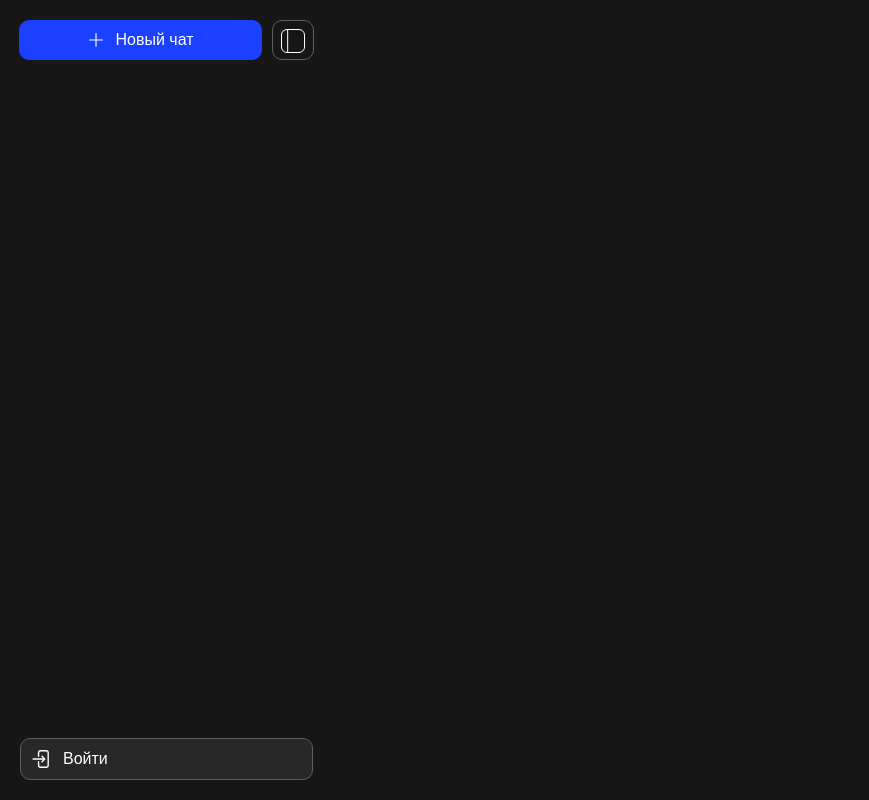
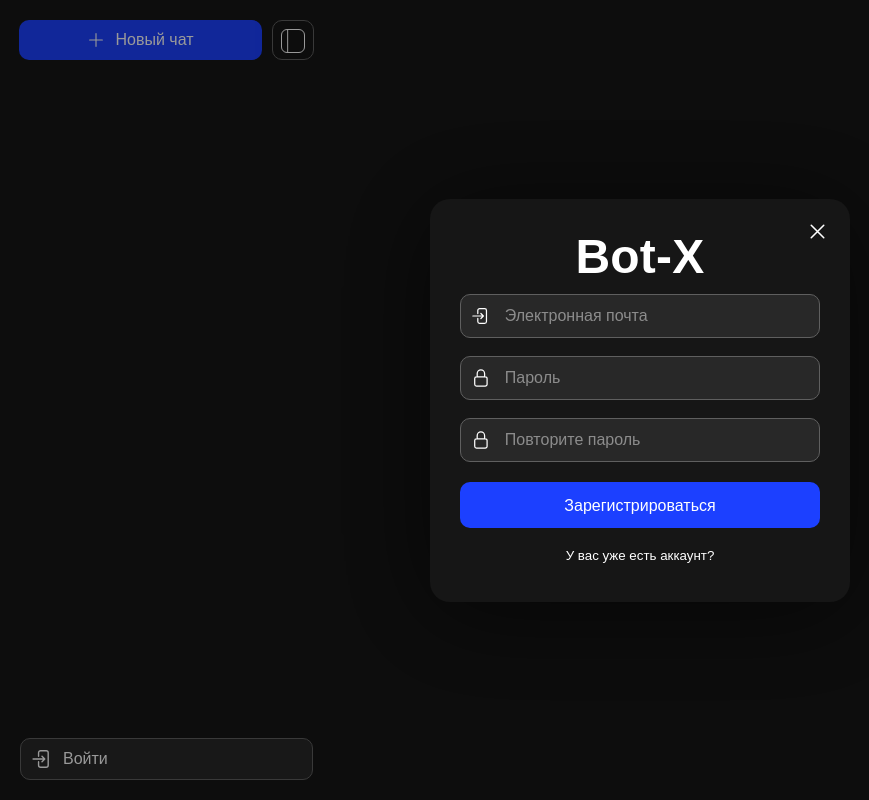
Before and after one commit to web-kaizen/ChatBot, a Vue app: page / in a window 1280 px wide. Shown: the whole page, without its empty margins (0-869 px from the left). Built offline with nearby package versions, Linux system fonts and the light colour scheme.

Commit message:
создал компоненты для модальных окон авторизации, регистрации и подтверждения кода

```diff
--- a/src/assets/styles/style.css
+++ b/src/assets/styles/style.css
@@ -215,6 +215,12 @@ ul {
     background: transparent;
     height: 14px;
     transition: all .5s;
+    width: 14px;
+    height: 14px;
+}
+
+.user-balance-update svg {
+    color: #1C40FF;
 }
 
 .user-actions {
@@ -431,13 +437,16 @@ ul {
 
 .popup-close {
     display: block;
-    width: 15px;
-    height: 15px;
-    fill: #FFF;
+    width: 25px;
+    height: 25px;
     position: absolute;
     top: 20px;
     right: 20px;
     cursor: pointer;
+}
+
+.popup-close svg {
+    color: #fff;
 }
 
 .form-login {
@@ -471,6 +480,12 @@ ul {
 
 .form-input.invalid {
     border-color: #ff0000;
+}
+
+.form-input svg {
+    color: #fff;
+    width: 22px;
+    height: 22px;
 }
 
 .form-input input {
--- a/src/components/Base/BaseInput.vue
+++ b/src/components/Base/BaseInput.vue
@@ -0,0 +1,20 @@
+<script setup>
+const props = defineProps({
+  type: String,
+  placeholder: {
+    required: true,
+    type: String,
+  },
+  error: {
+    type: String,
+  },
+});
+</script>
+
+<template>
+  <label class="form-input">
+    <slot></slot>
+    <input :type="type" :placeholder="placeholder" />
+    <p class="alertError">{{ error }}</p>
+  </label>
+</template>
--- /dev/null
+++ b/src/components/Base/BaseLineButton.vue
@@ -0,0 +1,5 @@
+<template>
+  <button class="form-login_line-btn" type="button">
+    <slot></slot>
+  </button>
+</template>
--- /dev/null
+++ b/src/components/Modal/CloseModalButton.vue
@@ -0,0 +1,9 @@
+<script setup>
+import { XMarkIcon } from "@heroicons/vue/24/outline";
+</script>
+
+<template>
+  <section class="popup-close">
+    <XMarkIcon />
+  </section>
+</template>
--- /dev/null
+++ b/src/components/Modal/TheFormAuth.vue
@@ -0,0 +1,32 @@
+<script setup>
+import BaseButton from "../Base/BaseButton.vue";
+import BaseLineButton from "../Base/BaseLineButton.vue";
+import BaseInput from "../Base/BaseInput.vue";
+import {
+  ArrowRightEndOnRectangleIcon,
+  LockClosedIcon,
+} from "@heroicons/vue/24/outline";
+</script>
+
+<template>
+  <section>
+    <div class="login-alert-msg"></div>
+    <form class="form-login">
+      <div class="form-inputs">
+        <BaseInput type="email" placeholder="Электронная почта">
+          <ArrowRightEndOnRectangleIcon />
+        </BaseInput>
+        <BaseInput type="password" placeholder="Пароль">
+          <LockClosedIcon />
+        </BaseInput>
+      </div>
+      <BaseButton class="form-login_btn" type="button" id="login-btn">
+        Войти
+      </BaseButton>
+      <div class="form-action_line">
+        <BaseLineButton id="forgot-password"> Забыли пароль? </BaseLineButton>
+        <BaseLineButton id="registration"> Зарегистрироваться </BaseLineButton>
+      </div>
+    </form>
+  </section>
+</template>
--- /dev/null
+++ b/src/components/Modal/TheFormRegistr.vue
@@ -0,0 +1,35 @@
+<script setup>
+import BaseButton from "../Base/BaseButton.vue";
+import BaseLineButton from "../Base/BaseLineButton.vue";
+import BaseInput from "../Base/BaseInput.vue";
+import {
+  ArrowRightEndOnRectangleIcon,
+  LockClosedIcon,
+} from "@heroicons/vue/24/outline";
+</script>
+
+<template>
+  <section>
+    <form class="form-login">
+      <div class="form-inputs">
+        <BaseInput type="email" placeholder="Электронная почта">
+          <ArrowRightEndOnRectangleIcon />
+        </BaseInput>
+        <BaseInput type="password" placeholder="Пароль">
+          <LockClosedIcon />
+        </BaseInput>
+        <BaseInput type="password" placeholder="Повторите пароль">
+          <LockClosedIcon />
+        </BaseInput>
+      </div>
+      <BaseButton class="form-login_btn" type="button" id="regist-btn">
+        Зарегистрироваться
+      </BaseButton>
+      <div class="form-action_line">
+        <BaseLineButton id="have-account">
+          У вас уже есть аккаунт?
+        </BaseLineButton>
+      </div>
+    </form>
+  </section>
+</template>
--- /dev/null
+++ b/src/components/Modal/TheHeaderModal.vue
@@ -0,0 +1,5 @@
+<template>
+  <h2 class="popup-login-title">
+    <slot></slot>
+  </h2>
+</template>
--- a/src/components/Modal/TheModal.vue
+++ b/src/components/Modal/TheModal.vue
@@ -0,0 +1,13 @@
+<script setup>
+import TheModalAuthForm from "./TheModalAuthForm.vue";
+import TheModalChecked from "./TheModalChecked.vue";
+
+const isRegistSuccess = false;
+</script>
+
+<template>
+  <section class="popup">
+    <TheModalAuthForm v-show="!isRegistSuccess" />
+    <TheModalChecked v-show="isRegistSuccess" />
+  </section>
+</template>
--- a/src/components/Modal/TheModalAuthForm.vue
+++ b/src/components/Modal/TheModalAuthForm.vue
@@ -0,0 +1,19 @@
+<script setup>
+import { ref } from "vue";
+import { SIGN_IN, SIGN_UP } from "../../functions/constants";
+import TheHeaderModal from "./TheHeaderModal.vue";
+import CloseModalButton from "./CloseModalButton.vue";
+import TheFormRegistr from "./TheFormRegistr.vue";
+import TheFormAuth from "./TheFormAuth.vue";
+
+const mode = ref(SIGN_UP);
+</script>
+
+<template>
+  <section class="popup-login">
+    <TheHeaderModal>Bot-X</TheHeaderModal>
+    <TheFormAuth v-show="mode === SIGN_IN" />
+    <TheFormRegistr v-show="mode === SIGN_UP" />
+    <CloseModalButton />
+  </section>
+</template>
--- a/src/components/Modal/TheModalChecked.vue
+++ b/src/components/Modal/TheModalChecked.vue
@@ -0,0 +1,22 @@
+<template>
+  <section class="popup-registration-check">
+    <section class="check-title">
+      <h3 class="check-title-text">Отправили код на vovs@mail.ru</h3>
+    </section>
+    <section class="check-content">
+      <p class="check-description">
+        Напишите его, чтобы подтвердить, что это вы, а не кто-то другой входит в
+        личный кабинет
+      </p>
+      <section class="check-data">
+        <p class="alertError" id="alertMessageCode"></p>
+        <input class="check-input" type="text" placeholder="Введите код" />
+      </section>
+      <p class="check-info">
+        Повторить через <span class="check-info_timer">02:00</span>
+      </p>
+      <button type="button" class="check-link">Отправить код заново</button>
+      <button class="button check-button">Подтвердить</button>
+    </section>
+  </section>
+</template>
--- /dev/null
+++ b/src/functions/constants.js
@@ -0,0 +1,2 @@
+export const SIGN_IN = 'signIn';
+export const SIGN_UP = 'signUp';
--- a/src/pages/TheMain.vue
+++ b/src/pages/TheMain.vue
@@ -1,9 +1,13 @@
 <script setup>
 import TheSidebar from "../components/Sidebar/TheSidebar.vue";
+import TheModal from "../components/Modal/TheModal.vue";
+
+const isShowPopup = true;
 </script>
 
 <template>
   <section class="layout">
     <TheSidebar />
+    <TheModal v-show="isShowPopup" />
   </section>
 </template>
```
